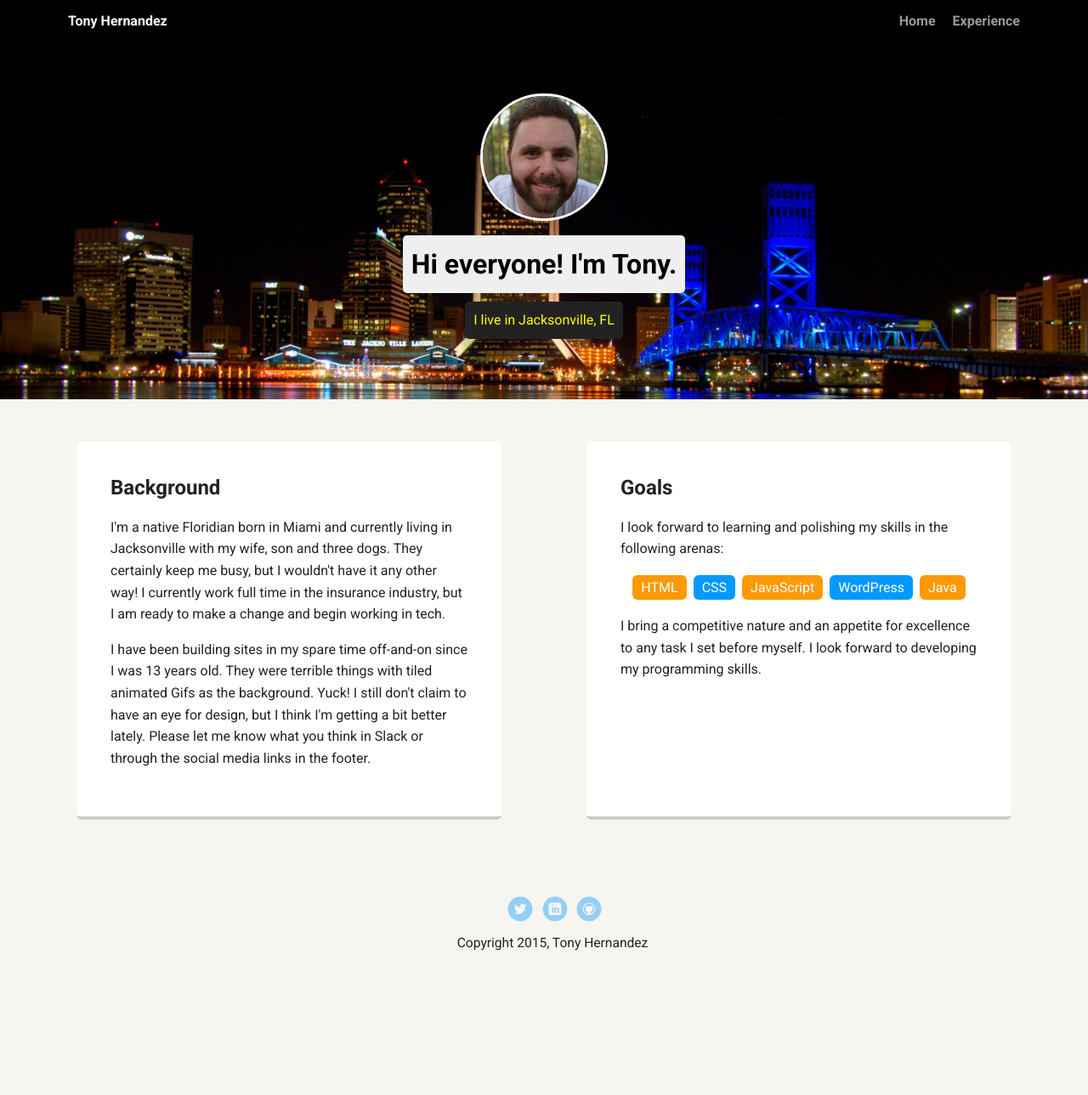
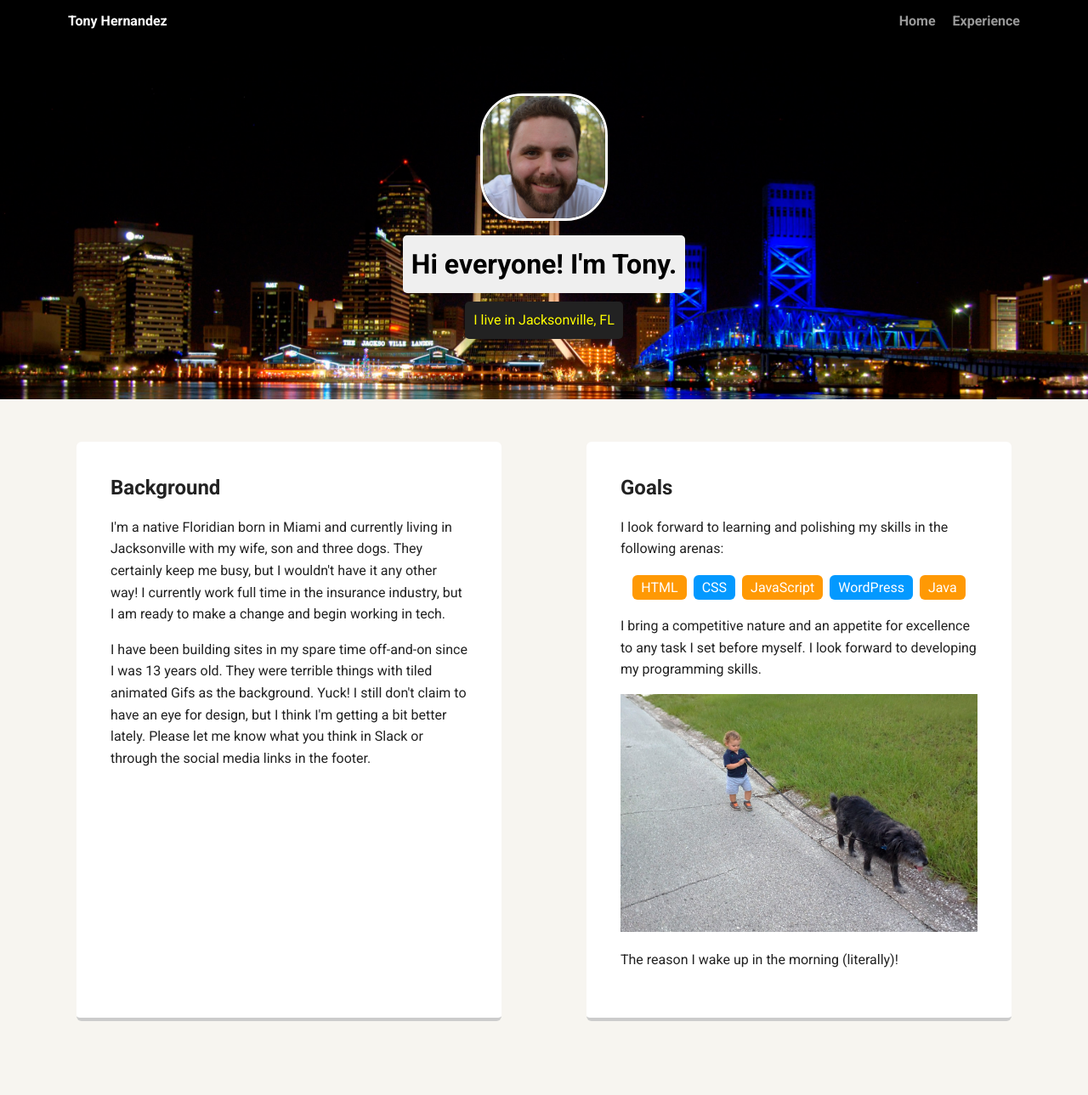
Before and after one commit to tonedeaf310/td-Project1, a plain HTML site: page index.html in a window 1280 px wide. Shown: the top 1289 px of the page at 85% size. Before the commit the page ends 1215 px from the top, so only its background shows below. Drawn offline with Linux system fonts and the light colour scheme; a web font is replaced by a local one.

Commit message:
Complete extra-credit work

```diff
--- a/index.html
+++ b/index.html
@@ -40,6 +40,8 @@
           <li>Java</li>
         </ul>
         <p>I bring a competitive nature and an appetite for excellence to any task I set before myself. I look forward to developing my programming skills.</p>
+        <img src="images/son.jpg" class="photo" />
+        <p>The reason I wake up in the morning (literally)!</p>
       </div>
 
     </main>
--- a/styles.css
+++ b/styles.css
@@ -69,12 +69,12 @@ header .profile-image {
   margin-top: 50px;
   width: 150px;
   height: 150px;
-  border-radius: 50%;
+  border-radius: 33%;
   border: 3px solid white;
   transition: all .5s;
 }
 header .profile-image:hover {
-  transform: scale(1.2) rotate(5deg);
+  transform: scale(1.3);
 }
 .tag {
   background-color: #efefef;
@@ -98,6 +98,11 @@ header .profile-image:hover {
   border-radius: 6px;
   transition: all .5s;
 }
+
+.photo {
+  max-width: 100%;
+}
+
 .card:hover {
   border-color: #ff99ff;
 }
```
Also changed, not shown: experience.html (+1 -0 lines), images/son.jpg (added), images/thumbsup.jpg (added).
